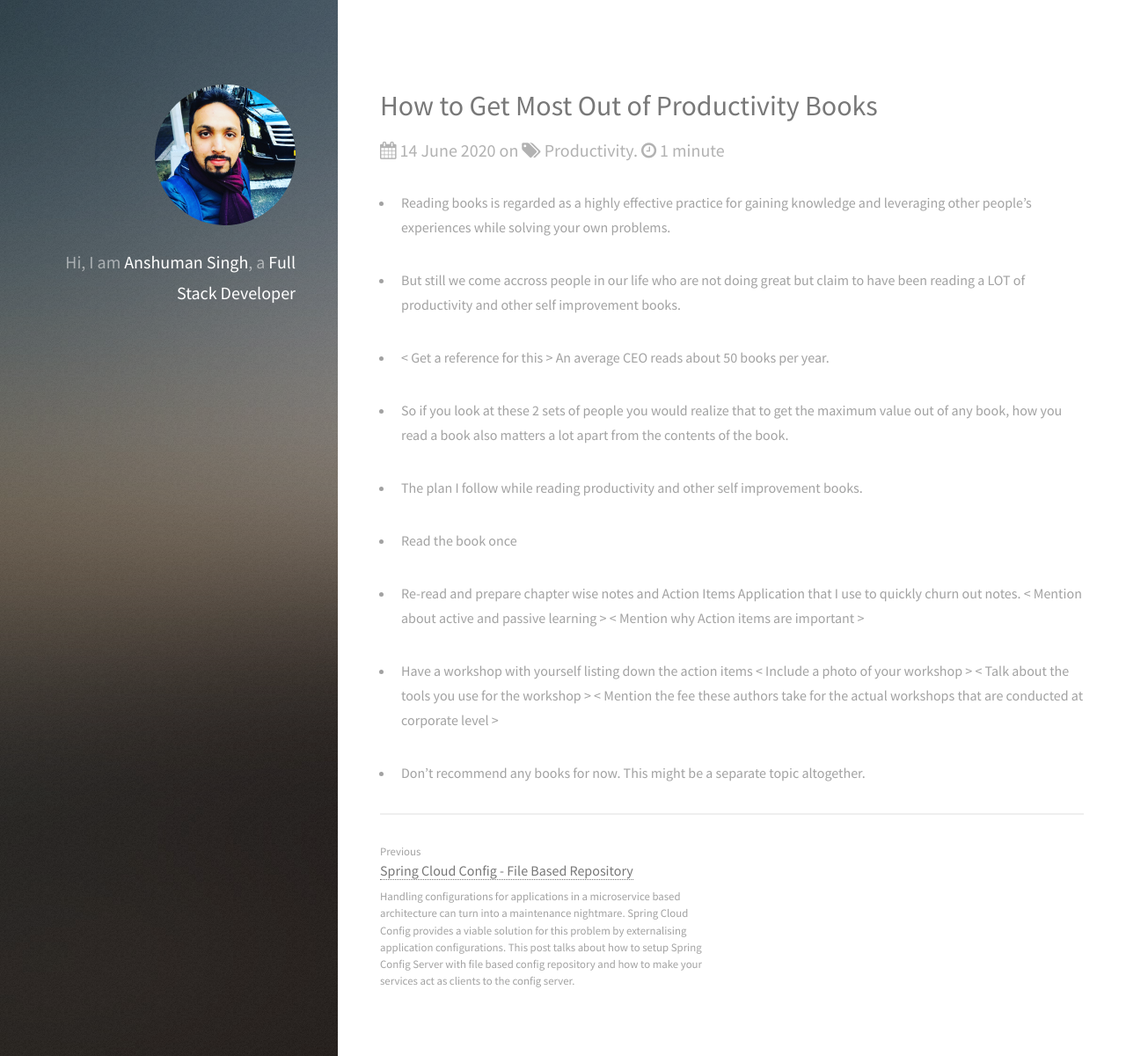
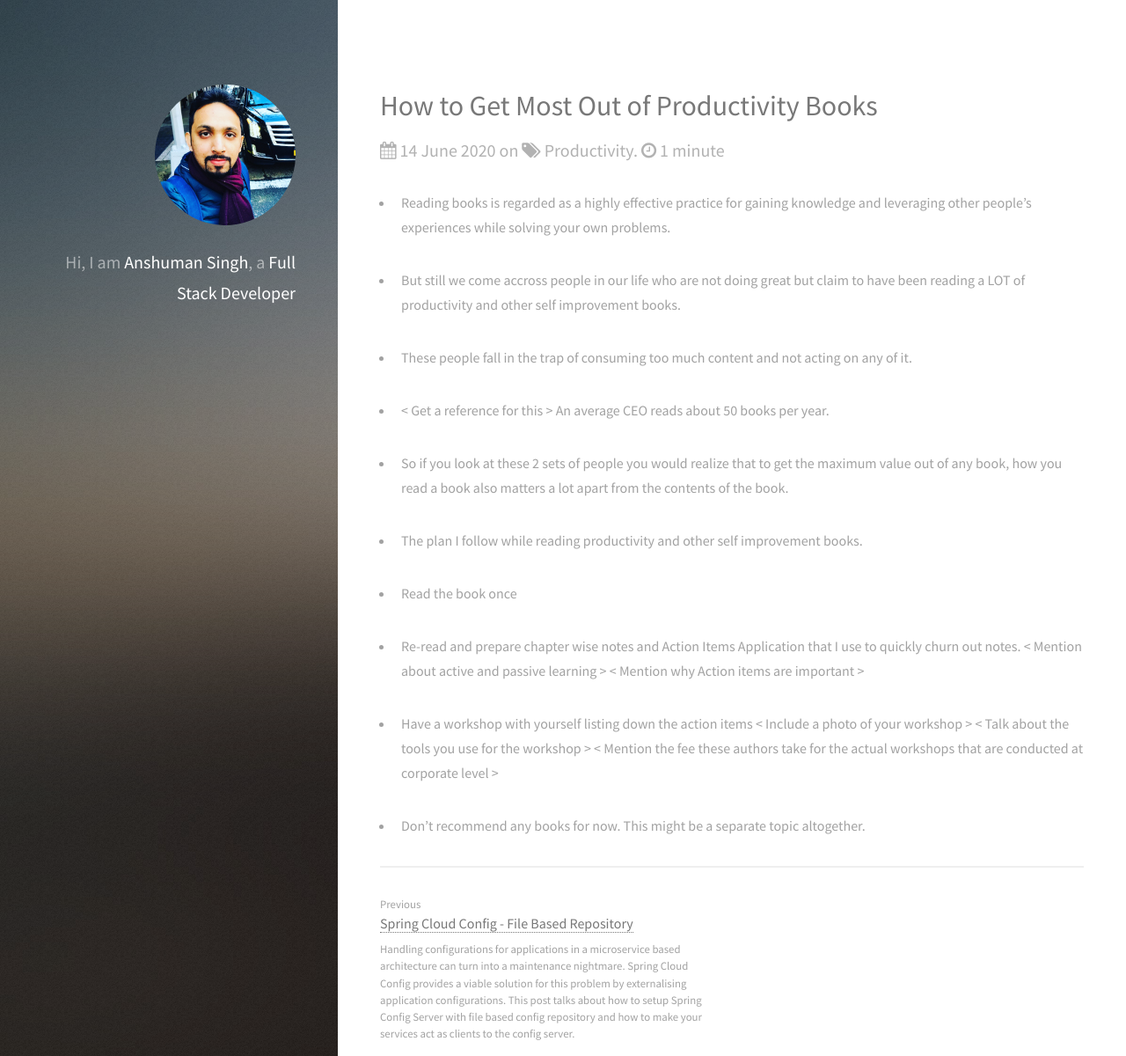
Before and after one commit to singh-anshuman/singh-anshuman.github.io, a Jekyll site: the page built from _posts/2020-06-14-how-toget-most-out-of-productivity-books.md, in a window 1280 px wide and 1364 px high, cut to the strip 0-1200 px from the top of the window. Shown: the whole strip at 88% size. Built offline with Jekyll 4.4.1, drawn with Linux system fonts in a browser that asks for light colours; comment, search, counter and statistics services are not loaded.

Commit message:
Added a minor but effective point.

```diff
--- a/_posts/2020-06-14-how-toget-most-out-of-productivity-books.md
+++ b/_posts/2020-06-14-how-toget-most-out-of-productivity-books.md
@@ -8,6 +8,8 @@ image:  /images/bg.jpg
 - Reading books is regarded as a highly effective practice for gaining knowledge and leveraging other people's experiences while solving your own problems.
 
 - But still we come accross people in our life who are not doing great but claim to have been reading a LOT of productivity and other self improvement books.
+
+- These people fall in the trap of consuming too much content and not acting on any of it.
 
 - < Get a reference for this > An average CEO reads about 50 books per year.
 
```
